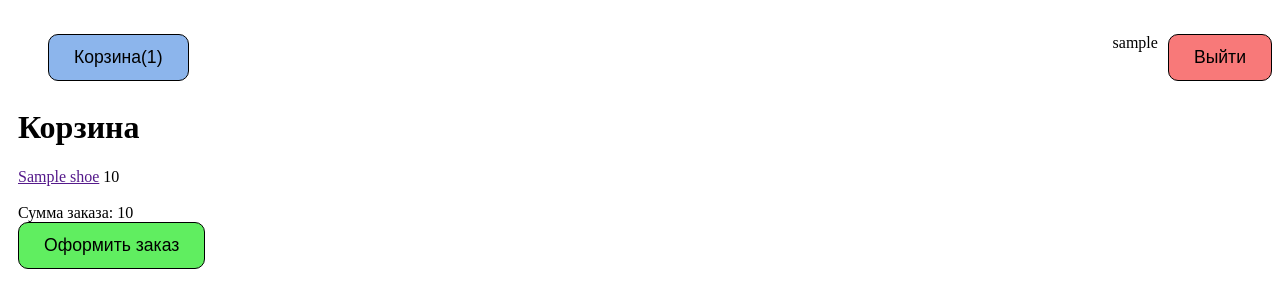
After one commit to PhysicistProgs/e-shop-django, a Django app: page /cart/ in a window 1280 px wide. The commit adds this page. Shown: the top 308 px of the page. Run offline with Django 3.2, Linux system fonts and the light colour scheme; a user stored in the database is signed in; tables that the repository leaves empty hold one stand-in row (values such as "Sample post").

Commit message:
started_app: add Cart
Add Cart Model
Add cart.html template
Add Cart model to admin.py
Add CartView and AddToCart functionality
Add little changes in template base.html
Created DataMixin in utils.py for follow DRY principle

```diff
--- a/started_app/admin.py
+++ b/started_app/admin.py
@@ -8,3 +8,4 @@ admin.site.register(Order)
 admin.site.register(PaymentMethod)
 admin.site.register(Material)
 admin.site.register(Brand)
+admin.site.register(Cart)
--- a/started_app/models.py
+++ b/started_app/models.py
@@ -147,3 +147,11 @@ class Order(models.Model):
         self.date_delivered = timezone.now()
         if commit:
             self.save()
+
+
+class Cart(models.Model):
+    """
+    Store current cart. Only one cart for one user is available.
+    """
+    owner = models.OneToOneField(User, on_delete=models.DO_NOTHING)
+    products = models.ManyToManyField(Shoe, blank=True)
--- a/started_app/static/started_app/css/styles.css
+++ b/started_app/static/started_app/css/styles.css
@@ -1,7 +1,28 @@
+
+
+div .mainmenu {
+    position: inherit;
+    vertical-align: middle;
+}
+
+.mainmenu .text {
+    position: relative;
+    bottom: 50%;
+}
+
+
+ul.mainmenu {
+    padding-left: 0px;
+}
+
+body {
+    padding-left: 10px;
+}
 
 ul.mainmenu li {
 	float: left;
 	margin: 18px 40px 0 30px;
+	list-style-type: none;
 }
 
 ul.mainmenu li.logo {
@@ -11,7 +32,8 @@ ul.mainmenu li.logo {
 ul.mainmenu li.right {
     float: right;
     list-style-type: none;
-    margin: 10px;
+    margin-right: 0px;
+    margin-left: 10px
 }
 
 div .mainmenu  {
@@ -29,3 +51,40 @@ ul.mainmenu li a:hover {
 .success {
     color: green
 }
+
+
+button {
+    border-radius: 10px;
+    padding: 12px 25px;
+    background-color: green;
+    font-family: sans-serif;
+    font-size: 1.1em;
+    color: black;
+    border: 1px solid black;
+    -webkit-transition-duration: 0.4s; /* Safari */
+    transition-duration: 0.2s;
+}
+
+button:hover {
+    background-color: white;
+    color: black;
+    cursor: pointer;
+    border: black solid 1px;
+}
+
+.btn-classic {
+    background-color: rgb(140, 181, 236)
+}
+.btn-success {
+    background-color: rgb(96, 238, 96)
+}
+
+.btn-danger {
+    background-color: rgb(248, 121, 121)
+}
+
+button:disabled {
+    background-color: rgb(207, 199, 199);
+    cursor: default;
+    border-color:rgb(105, 105, 105);
+}
--- a/started_app/templates/started_app/base.html
+++ b/started_app/templates/started_app/base.html
@@ -7,21 +7,31 @@
 
 <body>
 
-
+<div class="mainmenu">
 <ul id="mainmenu" class="mainmenu">
+    {% if user.is_authenticated %}
+    <li class="left">
+        <a href="{% url 'cart' %}"><button class="btn-classic">Корзина({{cart_number}})</button></a>
+    </li>
+    {% else %}
+    <li class="left">
+        <a href=""><button class="btn-classic">Корзина</button></a>
+    </li>
+    {% endif %}
     {% if not user.is_authenticated %}
     <li class="right">
-        <a href="{%url 'login'%}">Войти</a>
+        <a href="{%url 'login'%}"><button class="btn-success">Войти</button></a>
     </li>
     <li class="right">
-        <a href="{%url 'register'%}">Зарегистрироваться</a>
+        <a href="{%url 'register'%}"><button class="btn-classic">Зарегистрироваться</button></a>
     </li>
     {% else %}
-    <li class="right"><a href="{%url 'logout'%}">Выйти</a> </liclass>
-    <li class="right">{{user}}</li>
+    <li class="right"><a href="{%url 'logout'%}"><button class="btn-danger">Выйти</button></a> </li>
+    <li class="right text">{{user}}</li>
 
     {% endif %}
 </ul>
+    </div>
 <br><br><br><br>
 <h1>{% block header %}{% endblock header %}</h1>
 
--- /dev/null
+++ b/started_app/templates/started_app/cart.html
@@ -0,0 +1,24 @@
+{% extends 'started_app/base.html' %}
+{% block header %}Корзина{% endblock header %}
+
+{% block content %}
+    {% for product in products %}
+        <div>
+            <a href="">{{product}}</a>
+             {{product.price}}
+        </div>
+    {% endfor %}
+<br>
+{% if cart_number %}
+<div>
+    Сумма заказа: {{order_price}}
+</div>
+{% endif %}
+<div>
+        <a href="{% url 'index' %}">
+            <button {%if not cart_number%} disabled {% endif %} class="btn-success">
+                Оформить заказ
+            </button>
+        </a>
+    </div>
+{% endblock content %}
--- a/started_app/urls.py
+++ b/started_app/urls.py
@@ -15,4 +15,6 @@ urlpatterns = [
     path('<int:pk>/thanks/', views.ThanksView.as_view(), name='thanks'),
     path('login/', views.LoginUserView.as_view(), name='login'),
     path('logout/', views.logout_user, name='logout'),
+    path('cart/', views.CartView.as_view(), name='cart'),
+    path('add-to-cart/<int:shoe_id>', views.AddToCartView.as_view(), name='add_to_cart'),
 ]
--- /dev/null
+++ b/started_app/utils.py
@@ -0,0 +1,10 @@
+from django.contrib.auth.models import User
+
+
+class DataMixin:
+    def get_user_context(self, **kwargs):
+        context = kwargs
+        products = self.request.user.cart.products.all()
+        cart_number = len(products)
+        context['cart_number'] = cart_number
+        return context
--- a/started_app/views.py
+++ b/started_app/views.py
@@ -2,17 +2,23 @@ from django.contrib.auth import logout
 from django.contrib.auth.forms import UserCreationForm, AuthenticationForm
 from django.contrib.auth.views import LoginView
 from django.contrib.messages.views import SuccessMessageMixin
-from django.shortcuts import redirect
-from .models import Order, Shoe
+from django.shortcuts import redirect, get_object_or_404, render
+from .models import Order, Shoe, Cart
 from django.urls import reverse, reverse_lazy
 from django.views import generic
 from django.contrib.auth.models import User
+from .utils import DataMixin
 
 
-class IndexView(generic.ListView):
+class IndexView(DataMixin, generic.ListView):
     # Homepage
     template_name = 'started_app/index.html'
     model = User
+
+    def get_context_data(self, *, object_list=None, **kwargs):
+        context = super().get_context_data(**kwargs)
+        c_def = self.get_user_context()
+        return {**context, **c_def}
 
 
 class ThanksView(generic.DetailView):
@@ -40,27 +46,37 @@ class UserInfoView(generic.DetailView):
         return context
 
 
-class ShowShoesView(generic.ListView):
+class ShowShoesView(DataMixin, generic.ListView):
     # Show all shoes
     template_name = 'started_app/shoes.html'
     model = Shoe
 
+    def get_context_data(self, **kwargs):
+        context = super().get_context_data()
+        c_def = self.get_user_context()
+        return {**c_def, **context, }
 
-class ShoeInfoView(generic.DetailView):
+
+class ShoeInfoView(DataMixin, generic.DetailView):
     # Show shoe info
     template_name = 'started_app/shoe_info.html'
     model = Shoe
     context_object_name = "shoe"
 
+    def get_context_data(self, **kwargs):
+        context = super().get_context_data()
+        c_def = self.get_user_context()
+        return {**c_def, **context, }
 
-class RegisterUserView(SuccessMessageMixin, generic.CreateView):
+
+class RegisterUserView(SuccessMessageMixin,DataMixin, generic.CreateView):
     form_class = UserCreationForm
     template_name = 'started_app/register.html'
     success_url = reverse_lazy('login')
     success_message = "Регистрация прошла успешно"
 
 
-class LoginUserView(SuccessMessageMixin, LoginView):
+class LoginUserView(SuccessMessageMixin, DataMixin, LoginView):
     form_class = AuthenticationForm
     template_name = 'started_app/login.html'
     success_url = reverse_lazy('index')
@@ -84,8 +100,38 @@ class OrderCreate(generic.CreateView):
     def form_valid(self, form):
         # Link order with user
         form.instance.user_id = User.objects.get(pk=self.kwargs.get('pk'))
+        Cart.objects.create(owner=form.instance.user_id)
         return super().form_valid(form)
 
     def get_success_url(self):
         user = User.objects.get(pk=self.kwargs.get('pk'))
         return reverse('thanks', args=(user.pk, ))
+
+
+class CartView(DataMixin, generic.View):
+
+    def get(self, request, *args, **kwargs):
+        cart = Cart.objects.get(owner=request.user)
+        products = cart.products.all()
+        order_price = sum([product.price for product in products])
+        context = {
+            'cart': cart,
+            'products': products,
+            'order_price': order_price,
+            'cart_number': len(products)
+        }
+        return render(
+            request,
+            'started_app/cart.html',
+            context
+        )
+
+
+class AddToCartView(generic.View):
+
+    def get(self, request,  *args, **kwargs):
+        print("kwargs:", kwargs)
+        shoe = Shoe.objects.get(pk=kwargs['shoe_id'])
+        cart = Cart.objects.get(owner=request.user)
+        cart.products.add(shoe)
+        return redirect('cart')
```
Also changed, not shown: started_app/templates/started_app/shoe_info.html (+7 -1 lines).
